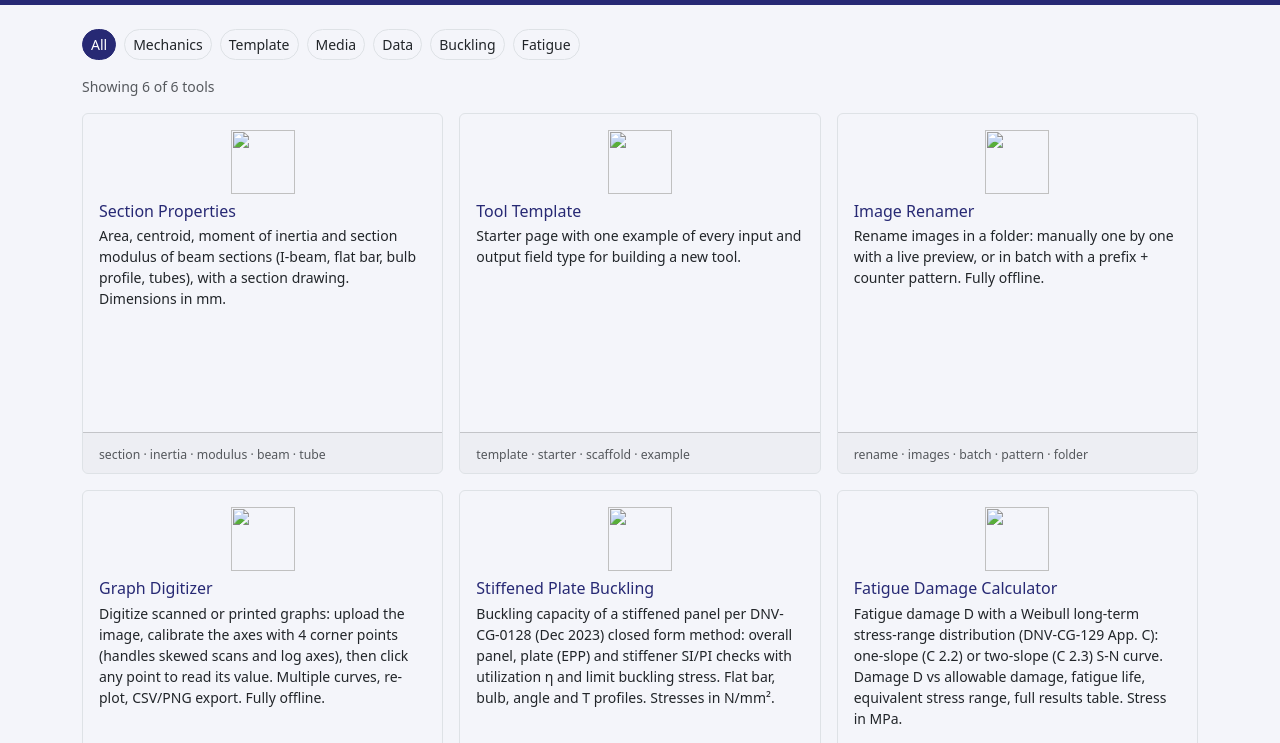
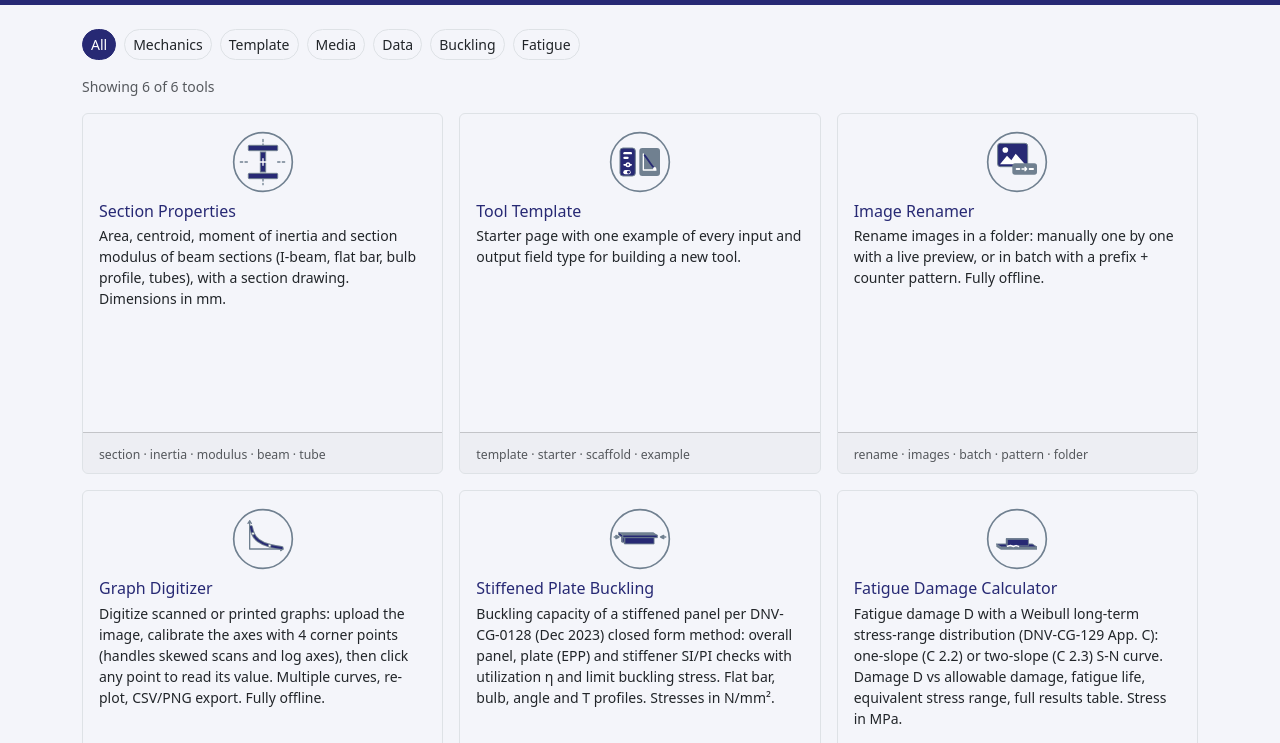
Before and after one commit to checkeredvibe/ToolsDashboard, a plain HTML site: page index.html in a window 1280 px wide. Shown: the part 57-800 px from the top of the page. Drawn offline with Linux system fonts and the light colour scheme.

Commit message:
Tiles: fix tool icon paths (add tool- prefix to match filenames)

```diff
--- a/index.html
+++ b/index.html
@@ -6,7 +6,7 @@
   <meta name="description" content="Offline engineering tools dashboard: calculation and visualisation tools with results in SI units.">
   <link rel="icon" type="image/png" href="assets/img/favicon.png">
   <title>Engineering Tools Dashboard</title>
-  <meta name="last-updated" content="2026-11-16T11:46:09Z">
+  <meta name="last-updated" content="2026-11-16T12:12:50Z">
   <link rel="stylesheet" href="assets/vendor/bootstrap/bootstrap.min.css">
   <link rel="stylesheet" href="assets/css/template.css">
 </head>
@@ -43,7 +43,7 @@
       <div class="tile" data-id="section-properties" data-category="mechanics" data-updated="2026-10-31" data-keywords="section properties beam cross-section moment of inertia second moment of area section modulus area centroid I-beam HEA IPE flat bar bulb profile Hollandprofiel round tube square tube rectangular tube steel profile Steiner parallel axis theorem bending section drawing plot mm">
         <a href="tools/section-properties.html" class="card tool-card h-100 text-decoration-none">
           <div class="card-body">
-            <img class="tile-icon" src="assets/img/tool-icons/section-properties.svg" alt="" width="64" height="64">
+            <img class="tile-icon" src="assets/img/tool-icons/tool-section-properties.svg" alt="" width="64" height="64">
             <h2 class="h6 card-title mb-1">Section Properties</h2>
             <p class="card-text small">Area, centroid, moment of inertia and section modulus of beam sections (I-beam, flat bar, bulb profile, tubes), with a section drawing. Dimensions in mm.</p>
           </div>
@@ -54,7 +54,7 @@
       <div class="tile" data-id="template" data-category="template" data-updated="2026-10-31" data-keywords="template starter boilerplate new tool scaffold example fields input output form slider dropdown csv plot table copy download all field types demo">
         <a href="tools/template.html" class="card tool-card h-100 text-decoration-none">
           <div class="card-body">
-            <img class="tile-icon" src="assets/img/tool-icons/template.svg" alt="" width="64" height="64">
+            <img class="tile-icon" src="assets/img/tool-icons/tool-template.svg" alt="" width="64" height="64">
             <h2 class="h6 card-title mb-1">Tool Template</h2>
             <p class="card-text small">Starter page with one example of every input and output field type for building a new tool.</p>
           </div>
@@ -65,7 +65,7 @@
       <div class="tile" data-id="image-renamer" data-category="media" data-updated="2026-11-03" data-keywords="rename images photos pictures batch folder filenames pattern prefix counter manual file names organize jpg png webp gif bmp offline">
         <a href="tools/image-renamer.html" class="card tool-card h-100 text-decoration-none">
           <div class="card-body">
-            <img class="tile-icon" src="assets/img/tool-icons/image-renamer.svg" alt="" width="64" height="64">
+            <img class="tile-icon" src="assets/img/tool-icons/tool-image-renamer.svg" alt="" width="64" height="64">
             <h2 class="h6 card-title mb-1">Image Renamer</h2>
             <p class="card-text small">Rename images in a folder: manually one by one with a live preview, or in batch with a prefix + counter pattern. Fully offline.</p>
           </div>
@@ -76,7 +76,7 @@
       <div class="tile" data-id="graph-digitizer" data-category="data" data-updated="2026-11-05" data-keywords="digitize digitizer graph chart plot scan scanned image photo picture curve curves axes axis calibration calibrate corner points homography skew skewed perspective rotation log log-scale logarithmic semi-log extract read values click coordinates overlay grid points series csv png export xy">
         <a href="tools/graph-digitizer.html" class="card tool-card h-100 text-decoration-none">
           <div class="card-body">
-            <img class="tile-icon" src="assets/img/tool-icons/graph-digitizer.svg" alt="" width="64" height="64">
+            <img class="tile-icon" src="assets/img/tool-icons/tool-graph-digitizer.svg" alt="" width="64" height="64">
             <h2 class="h6 card-title mb-1">Graph Digitizer</h2>
             <p class="card-text small">Digitize scanned or printed graphs: upload the image, calibrate the axes with 4 corner points (handles skewed scans and log axes), then click any point to read its value. Multiple curves, re-plot, CSV/PNG export. Fully offline.</p>
           </div>
@@ -87,7 +87,7 @@
       <div class="tile" data-id="stiffened-plate-buckling" data-category="buckling" data-updated="2026-11-16" data-keywords="buckling stiffened panel plate stiffener DNV DNV-CG-0128 closed form method CFM utilization limit buckling stress stress multiplier gamma_c EPP elementary plate panel overall panel capacity global elastic buckling gamma_GEB stiffener induced SI plate induced PI tripping torsional buckling effective width flat bar bulb angle T profile lateral pressure shear compression net scantlings ship structure N/mm2">
         <a href="tools/stiffened-plate-buckling.html" class="card tool-card h-100 text-decoration-none">
           <div class="card-body">
-            <img class="tile-icon" src="assets/img/tool-icons/stiffened-plate-buckling.svg" alt="" width="64" height="64">
+            <img class="tile-icon" src="assets/img/tool-icons/tool-stiffened-plate-buckling.svg" alt="" width="64" height="64">
             <h2 class="h6 card-title mb-1">Stiffened Plate Buckling</h2>
             <p class="card-text small">Buckling capacity of a stiffened panel per DNV-CG-0128 (Dec 2023) closed form method: overall panel, plate (EPP) and stiffener SI/PI checks with utilization &eta; and limit buckling stress. Flat bar, bulb, angle and T profiles. Stresses in N/mm&sup2;.</p>
           </div>
@@ -98,7 +98,7 @@
       <div class="tile" data-id="fatigue-damage" data-category="fatigue" data-updated="2026-11-12" data-keywords="fatigue damage D S-N curve SN curve Weibull distribution exceedance DNV DNV-CG-129 one-slope two-slope bi-linear knuckle incomplete gamma stress range FAT class design life zero crossing frequency wave bending Miner ship structure hot spot crack MPa cycles allowable eta pass fail">
         <a href="tools/fatigue-damage.html" class="card tool-card h-100 text-decoration-none">
           <div class="card-body">
-            <img class="tile-icon" src="assets/img/tool-icons/fatigue-damage.svg" alt="" width="64" height="64">
+            <img class="tile-icon" src="assets/img/tool-icons/tool-fatigue-damage.svg" alt="" width="64" height="64">
             <h2 class="h6 card-title mb-1">Fatigue Damage Calculator</h2>
             <p class="card-text small">Fatigue damage D with a Weibull long-term stress-range distribution (DNV-CG-129 App. C): one-slope (C 2.2) or two-slope (C 2.3) S-N curve. Damage D vs allowable damage, fatigue life, equivalent stress range, full results table. Stress in MPa.</p>
           </div>
```
